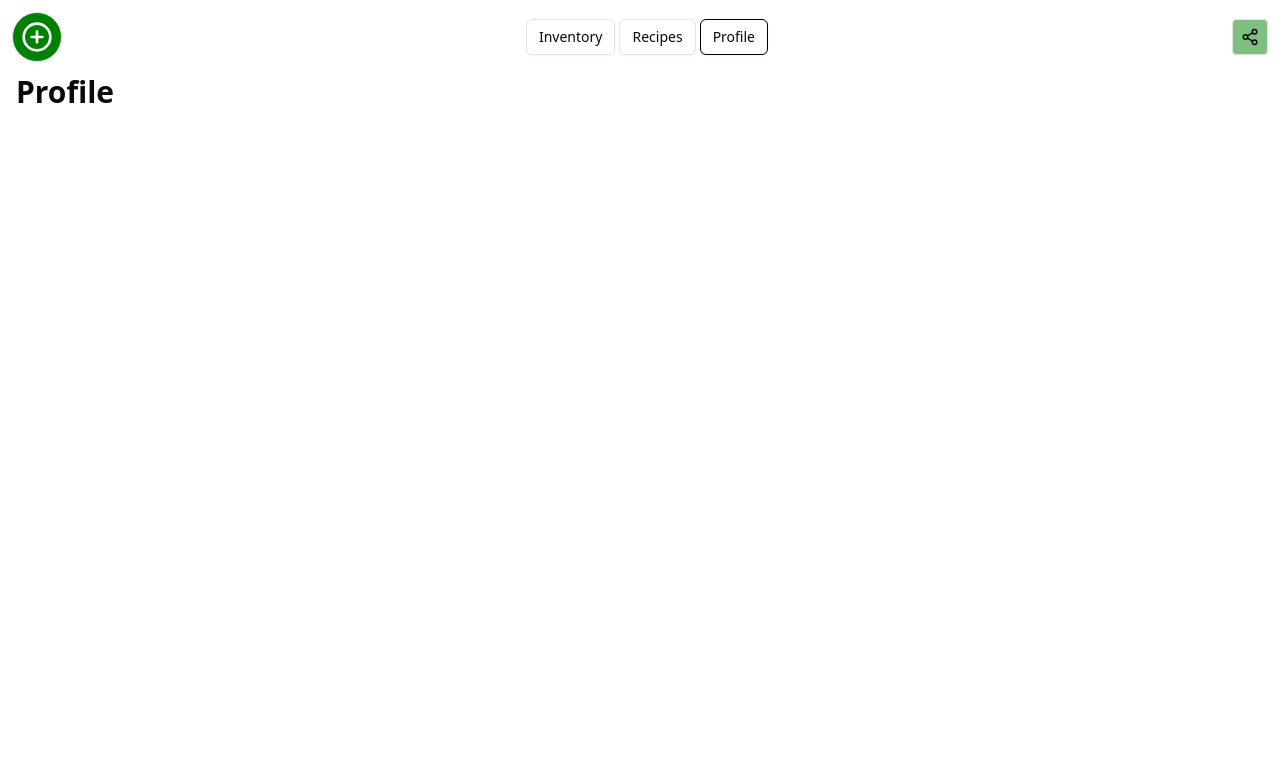
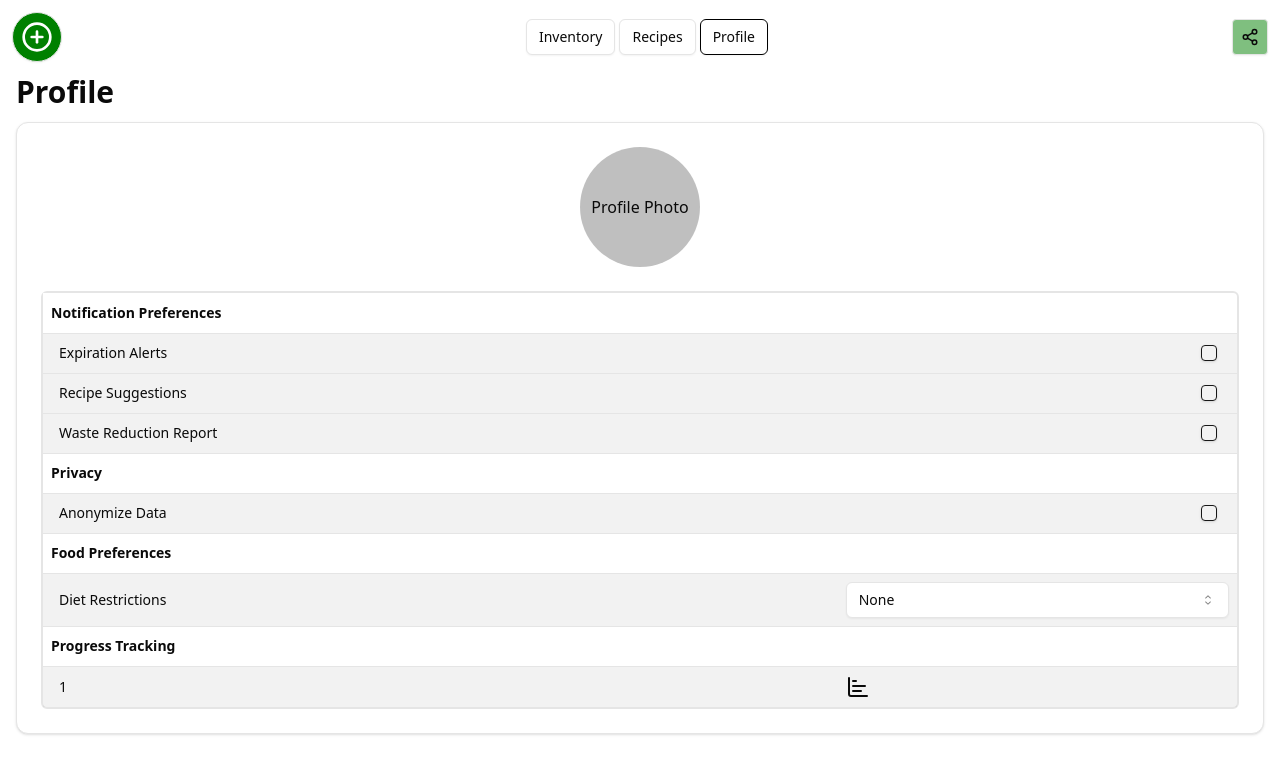
Before and after one commit to bellaw2022/food-waste-webapp, a React (Vite) app in the folder fridgify-frontend/: page /profile in a window 1280 px wide. Shown: the top 774 px of the page. Built offline with nearby package versions, Linux system fonts and the light colour scheme.

Commit message:
Created Profile page.

```diff
--- a/fridgify-frontend/src/pages/profile/index.tsx
+++ b/fridgify-frontend/src/pages/profile/index.tsx
@@ -1,7 +1,147 @@
+import { Card, CardContent, CardHeader } from "@/components/ui/card";
+import { Checkbox } from "@/components/ui/checkbox";
+import { Select, SelectItem, SelectContent, SelectTrigger, SelectValue } from "@/components/ui/select";
+import { Table, TableBody, TableCell, TableRow } from "@/components/ui/table";
+import { ChartBarIcon } from "lucide-react";
+
 export const ProfilePage = () => {
     return (
-        <div className="mx-4">
-            <h1 className="text-3xl font-bold">Profile</h1>
+        <div className="mx-4 mb-10">
+            <h1 className="text-3xl font-bold mb-3">Profile</h1>
+            <Card>
+                <CardHeader className="flex flex-row items-center justify-center">
+                    <div className="w-[120px] h-[120px] rounded-full bg-[gray]/50 text-center
+                        flex flex-row items-center justify-center"
+                    >
+                        Profile Photo
+                    </div>
+                </CardHeader>
+                <CardContent>
+                    <div className="border-2 border-black/10 rounded-md">
+                        <Table>
+                            <TableBody className="bg-[gray]/10">
+                               <NotificationSection />
+                               <PrivacySection />
+                               <FoodSection />
+                               <ProgressSection />
+                            </TableBody>
+                        </Table>
+                    </div>
+                </CardContent>
+            </Card>
         </div>
     );
 }
+
+const NotificationSection = () => {
+    return (
+        <>
+            <TableRow className="h-10 bg-white">
+                <TableCell className="text-large font-bold">Notification Preferences</TableCell>
+            </TableRow>
+            <TableRow className="h-10">
+                <TableCell className="font-medium">
+                    <div className="ml-2">Expiration Alerts</div>
+                </TableCell>
+                <TableCell className="text-right">
+                    <Checkbox
+                        className="mr-5"
+                        defaultChecked={false}
+                        onCheckedChange={(e) => {}}
+                    />
+                </TableCell>
+            </TableRow>
+            <TableRow className="h-10">
+                <TableCell className="font-medium">
+                    <div className="ml-2">Recipe Suggestions</div>
+                </TableCell>
+                <TableCell className="text-right">
+                    <Checkbox
+                        className="mr-5"
+                        defaultChecked={false}
+                        onCheckedChange={(e) => {}}
+                    />
+                </TableCell>
+            </TableRow>
+            <TableRow className="h-10">
+                <TableCell className="font-medium">
+                    <div className="ml-2">Waste Reduction Report</div>
+                </TableCell>
+                <TableCell className="text-right">
+                    <Checkbox
+                        className="mr-5"
+                        defaultChecked={false}
+                        onCheckedChange={(e) => {}}
+                    />
+                </TableCell>
+            </TableRow>
+        </>
+    )
+}
+
+const PrivacySection = () => {
+    return (
+        <>
+            <TableRow className="h-10 bg-white">
+                <TableCell className="text-large font-bold">Privacy</TableCell>
+            </TableRow>
+            <TableRow className="h-10">
+                <TableCell className="font-medium">
+                    <div className="ml-2">Anonymize Data</div>
+                </TableCell>
+                <TableCell className="text-right">
+                    <Checkbox
+                        className="mr-5"
+                        defaultChecked={false}
+                        onCheckedChange={(e) => {}}
+                    />
+                </TableCell>
+            </TableRow>
+        </>
+    )
+}
+
+const FoodSection = () => {
+    return (
+        <>
+            <TableRow className="h-10 bg-white">
+                <TableCell className="text-large font-bold">Food Preferences</TableCell>
+            </TableRow>
+            <TableRow className="h-10">
+                <TableCell className="font-medium">
+                    <div className="ml-2">Diet Restrictions</div>
+                </TableCell>
+                <TableCell className="text-right">
+                    <Select defaultValue="none">
+                        <SelectTrigger id="diet-selection" className="bg-white">
+                            <SelectValue />
+                        </SelectTrigger>
+                        <SelectContent position="popper">
+                            <SelectItem value="none">None</SelectItem>
+                            <SelectItem value="vegetarian">Vegetarian</SelectItem>
+                            <SelectItem value="vegan">Vegan</SelectItem>
+                        </SelectContent>
+                    </Select>
+                </TableCell>
+            </TableRow>
+        </>
+    )
+}
+
+const ProgressSection = () => {
+    return (
+        <>
+            <TableRow className="h-10 bg-white">
+                <TableCell className="text-large font-bold">Progress Tracking</TableCell>
+            </TableRow>
+            <TableRow className="h-10">
+                <TableCell className="font-medium">
+                    <div className="ml-2">1</div>
+                </TableCell>
+                <TableCell className="text-right">
+                    <ChartBarIcon />
+                </TableCell>
+            </TableRow>
+        </>
+    )
+}
```
